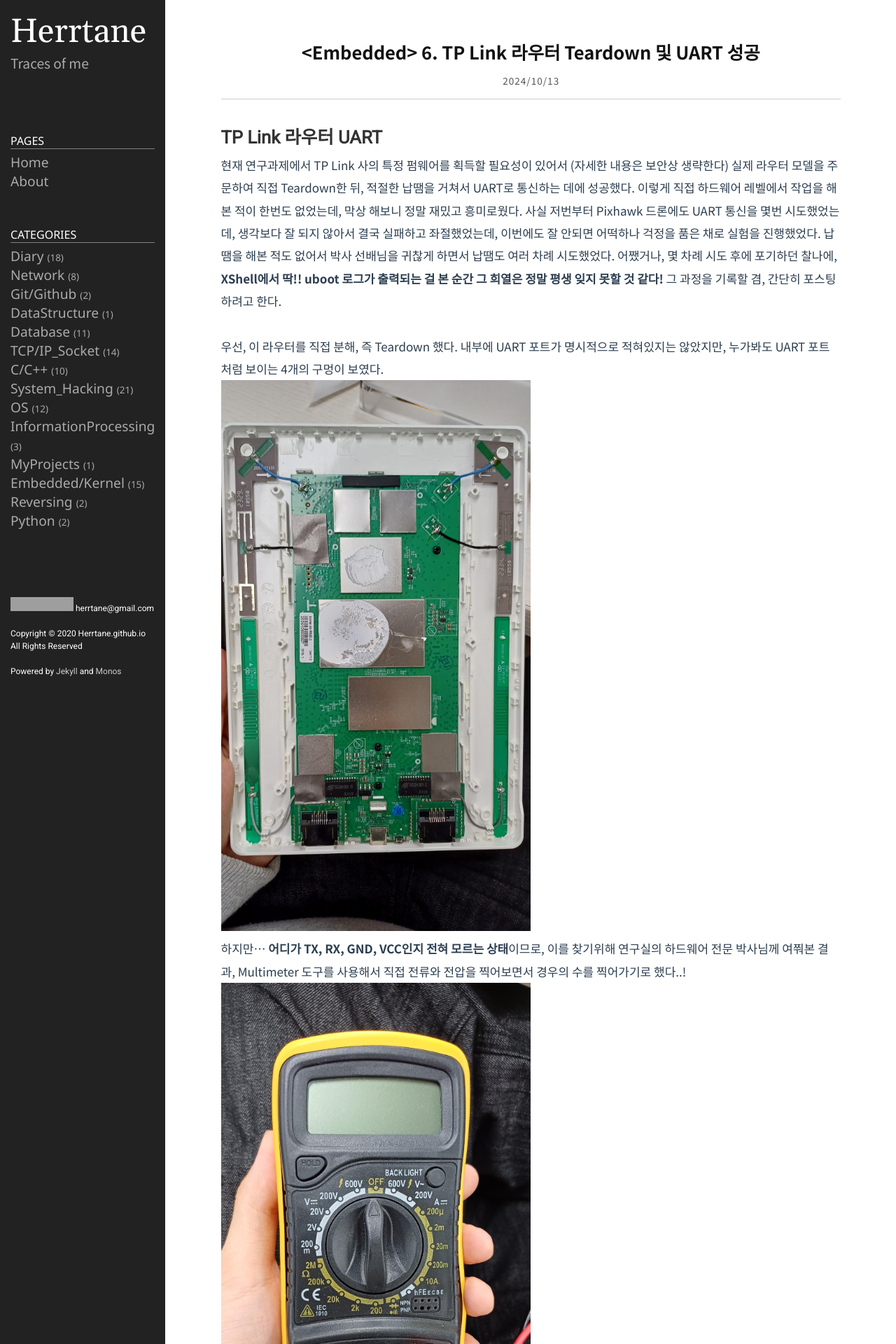
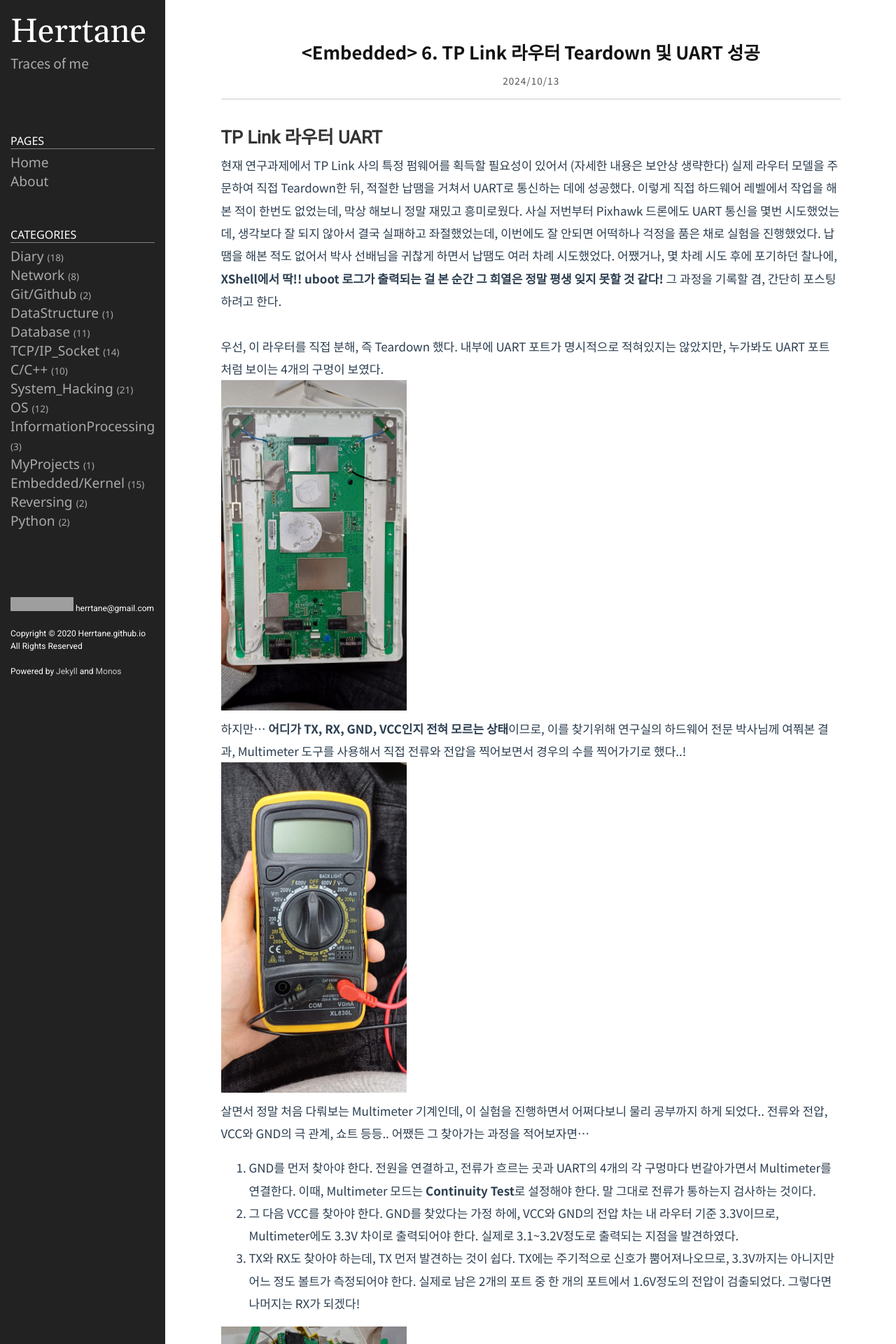
Before and after one commit to Herrtane/Herrtane.github.io, a Jekyll site: the page built from _posts/Firmware/2024-10-14-embedded-routeruart.markdown, in a window 1280 px wide. Shown: the top 1920 px of the page at 70% size. Built offline with Jekyll 4.4.1, drawn with Linux system fonts in a browser that asks for light colours; comment, search, counter and statistics services are not loaded; grey boxes are pictures that could not be loaded.

Commit message:
Resize images

```diff
--- a/_posts/Firmware/2024-10-14-embedded-routeruart.markdown
+++ b/_posts/Firmware/2024-10-14-embedded-routeruart.markdown
@@ -14,11 +14,11 @@ comments: true
 
 우선, 이 라우터를 직접 분해, 즉 Teardown 했다. 내부에 UART 포트가 명시적으로 적혀있지는 않았지만, 누가봐도 UART 포트처럼 보이는 4개의 구멍이 보였다.
 
-![uart1]({{site.url}}/img/uart1.jpg){: width="50%" height="50%"}
+![uart1]({{site.url}}/img/uart1.jpg){: width="30%" height="30%"}
 
 하지만... **어디가 TX, RX, GND, VCC인지 전혀 모르는 상태**이므로, 이를 찾기위해 연구실의 하드웨어 전문 박사님께 여쭤본 결과, Multimeter 도구를 사용해서 직접 전류와 전압을 찍어보면서 경우의 수를 찍어가기로 했다..!
 
-![uart2]({{site.url}}/img/uart2.jpg){: width="50%" height="50%"}
+![uart2]({{site.url}}/img/uart2.jpg){: width="30%" height="30%"}
 
 살면서 정말 처음 다뤄보는 Multimeter 기계인데, 이 실험을 진행하면서 어쩌다보니 물리 공부까지 하게 되었다.. 전류와 전압, VCC와 GND의 극 관계, 쇼트 등등.. 어쨌든 그 찾아가는 과정을 적어보자면...
 
@@ -26,7 +26,7 @@ comments: true
 2. 그 다음 VCC를 찾아야 한다. GND를 찾았다는 가정 하에, VCC와 GND의 전압 차는 내 라우터 기준 3.3V이므로, Multimeter에도 3.3V 차이로 출력되어야 한다. 실제로 3.1~3.2V정도로 출력되는 지점을 발견하였다.
 3. TX와 RX도 찾아야 하는데, TX 먼저 발견하는 것이 쉽다. TX에는 주기적으로 신호가 뿜어져나오므로, 3.3V까지는 아니지만 어느 정도 볼트가 측정되어야 한다. 실제로 남은 2개의 포트 중 한 개의 포트에서 1.6V정도의 전압이 검출되었다. 그렇다면 나머지는 RX가 되겠다!
 
-![uart3]({{site.url}}/img/uart3.jpg){: width="50%" height="50%"}
+![uart3]({{site.url}}/img/uart3.jpg){: width="30%" height="30%"}
 
 최종적으로 UART 식별이 끝났다면, 이제 선을 연결해서 PC에서 XShell, Putty, Picocom 등을 이용해서 쉘이 열리는지 확인하면 된다. **(사실 이 과정이 제일 힘들었다)** 납땜을 하는 과정에서 TX와 RX 사이가 납으로 연결되어서 갑자기 쇼트가 나기도 하고.. Baudrate를 찾기 위해 이것 저것 돌려가며 찾아야 하는 등.. 좌절하려고 하던 찰나에 딱! 기적적으로 PC의 XShell에서 정상적으로 부팅 로그가 보였다.
 
```
